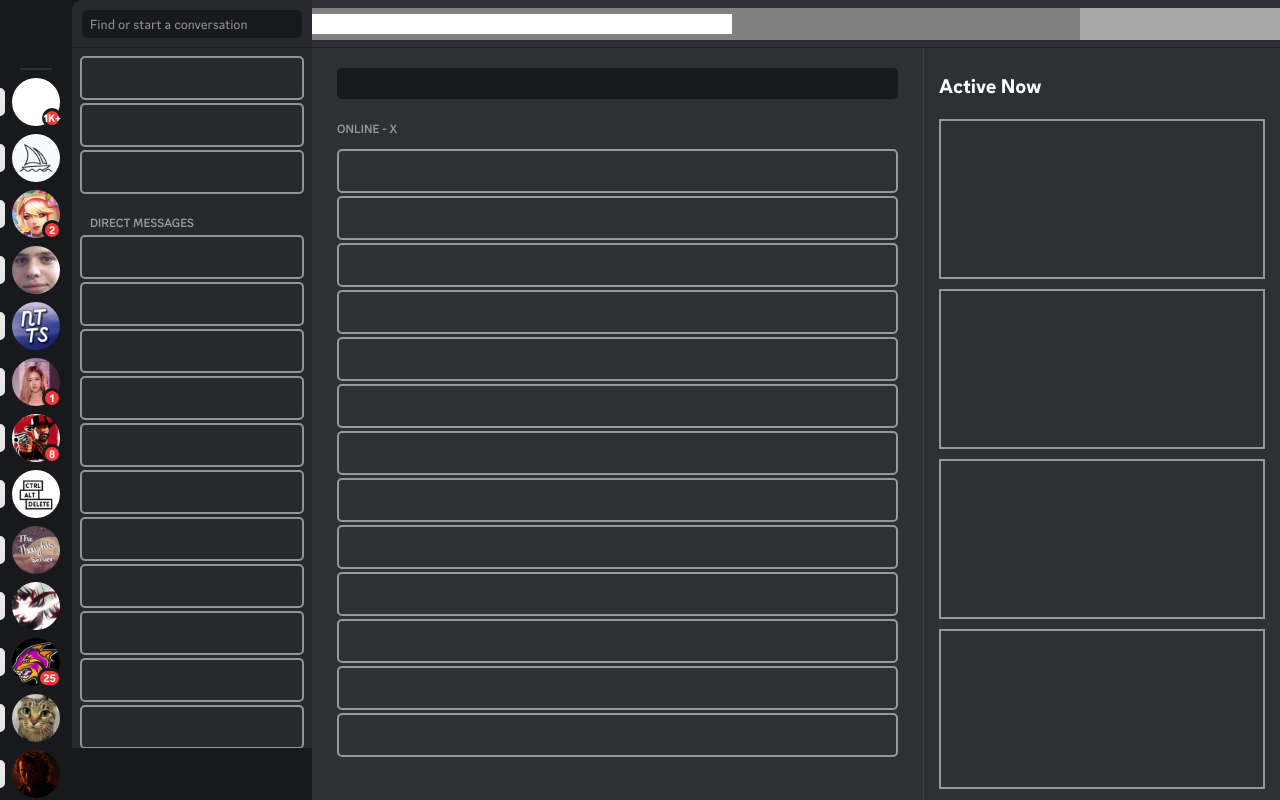
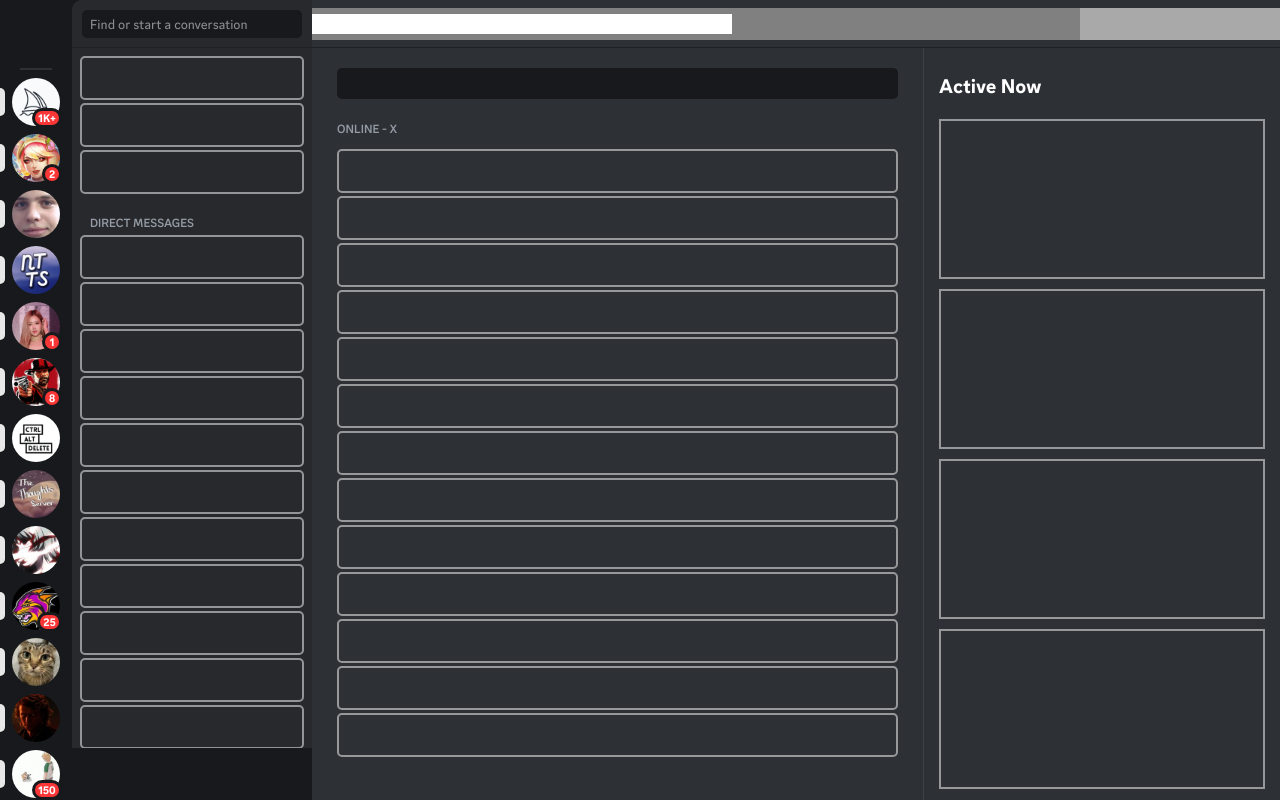
Before and after one commit to skrinkook/projectdiscord, a plain HTML site: page index.html in a window 1280 px wide. Drawn offline with Linux system fonts and the light colour scheme.

Commit message:
optimised js

```diff
--- a/index.html
+++ b/index.html
@@ -14,14 +14,6 @@
             <!-- Server Channels -->
             <div class="scroller-server" id="main-button"></div>
             <div class="scroller-server__separator"></div>
-            <div class="scroller-server">
-                <div class="server-icon">
-                    <div class="icon-status__active">
-                        <p class="icon-status__active__number">1K+</p>
-                    </div>
-                </div>
-                <div class="pill"></div>
-            </div>
         </div>
         <div class="right-container">
             <div class="header-container">
--- a/js/functions.js
+++ b/js/functions.js
@@ -7,7 +7,7 @@ function fetchServersData() {
       });
   }
 
-const generateRedPillAndNumber = function(){
+const generateRedPillAndNumber = function(i, notificationsNumber){
     let displayRedBox = document.createElement("div");
     displayRedBox.classList.add("icon-status__active");
     displayRedBox.classList.add(`genRedBox${i + 1}`);
--- a/js/main.js
+++ b/js/main.js
@@ -23,41 +23,23 @@ for (let i = 0; i < numberOfServerIcons; i++){
             return;
         } else if (notificationsNumber <= 9) {
             console.log(notificationsNumber)
-            let displayRedBox = document.createElement("div");
-            displayRedBox.classList.add("icon-status__active");
-            displayRedBox.classList.add(`genRedBox${i + 1}`);
-            document.querySelector(`.genIconFrame${i + 1}`).appendChild(displayRedBox);
-            let displayNumber = document.createElement("p");
-            displayNumber.textContent = notificationsNumber;
-            displayNumber.classList.add("icon-status__active__number");
-            displayNumber.classList.add(`genDisplayNumber${i + 1}`);
-            document.querySelector(`.genRedBox${i + 1}`).appendChild(displayNumber);
+            generateRedPillAndNumber(i, notificationsNumber);
         } else if (notificationsNumber <= 99) {
-            console.log(notificationsNumber + " väčšie ako 10");
-            let displayRedBox = document.createElement("div");
-            displayRedBox.classList.add("icon-status__active");
-            displayRedBox.classList.add(`genRedBox${i + 1}`);
-            displayRedBox.style.width = "25px";
-            document.querySelector(`.genIconFrame${i + 1}`).appendChild(displayRedBox);
-            let displayNumber = document.createElement("p");
-            displayNumber.textContent = notificationsNumber;
-            displayNumber.classList.add("icon-status__active__number");
-            displayNumber.classList.add(`genDisplayNumber${i + 1}`);
-            document.querySelector(`.genRedBox${i + 1}`).appendChild(displayNumber);
+            generateRedPillAndNumber(i, notificationsNumber);
+            let displayRedBox = document.querySelector(`.genRedBox${i + 1}`)
+            displayRedBox.style.width = "25px"
         } else if (notificationsNumber <= 999) {
             console.log(notificationsNumber + " väčšie ako 10");
-            let displayRedBox = document.createElement("div");
-            displayRedBox.classList.add("icon-status__active");
-            displayRedBox.classList.add(`genRedBox${i + 1}`);
+            generateRedPillAndNumber(i, notificationsNumber);
+            let displayRedBox = document.querySelector(`.genRedBox${i + 1}`)
             displayRedBox.style.width = "30px";
-            document.querySelector(`.genIconFrame${i + 1}`).appendChild(displayRedBox);
-            let displayNumber = document.createElement("p");
-            displayNumber.textContent = notificationsNumber;
-            displayNumber.classList.add("icon-status__active__number");
-            displayNumber.classList.add(`genDisplayNumber${i + 1}`);
-            document.querySelector(`.genRedBox${i + 1}`).appendChild(displayNumber);
         } else {
             console.log(notificationsNumber + " bolo väčšie alebo rovné ako 1000")
+            generateRedPillAndNumber(i, notificationsNumber);
+            let displayRedBox = document.querySelector(`.genRedBox${i + 1}`)
+            displayRedBox.style.width = "30px";
+            let overwrite = document.querySelector(`.genDisplayNumber${i + 1}`);
+            overwrite.textContent = "1K+";
         }
 
       });
--- a/servers.json
+++ b/servers.json
@@ -3,7 +3,7 @@
         {
             "name": "Midjourney",
             "icon": "/icons/Midjourney_Emblem.ico",
-            "notifications": 1240,
+            "notifications": 1200,
             "pill": 1,
             "verified": "verified",
             "muted": 1,
```
